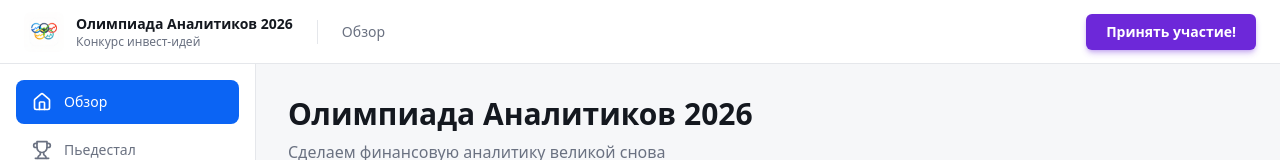
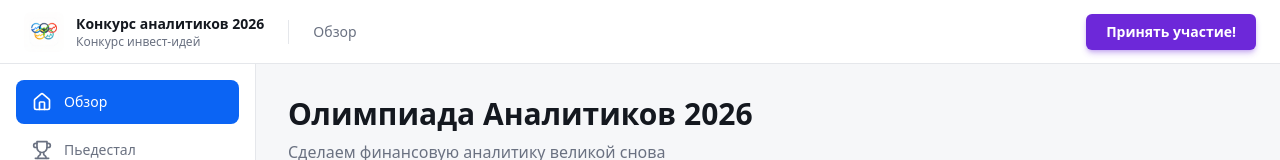
Before and after one commit to JohnyD2042/v0-InvestIdei-contest, a Next.js app: page / in a window 1280 px wide. Shown: the top 160 px of the page. Built offline with nearby package versions, Linux system fonts and the light colour scheme.

Commit message:
fix: update header text for 2026 competition
Change "Олимпиада Аналитиков 2026" to "Конкурс аналитиков 2026"

```diff
--- a/components/dashboard-layout.tsx
+++ b/components/dashboard-layout.tsx
@@ -82,7 +82,7 @@ export function DashboardLayout({ children }: DashboardLayoutProps) {
                 {/* eslint-disable-next-line @next/next/no-img-element */}
                 <img src="/logo.png" alt="Logo" width={40} height={40} className="rounded-lg shrink-0" />
                 <div>
-                  <span className="font-bold text-foreground text-base">Олимпиада Аналитиков 2026</span>
+                  <span className="font-bold text-foreground text-base">Конкурс аналитиков 2026</span>
                   <span className="text-xs text-muted-foreground block">Конкурс инвест-идей</span>
                 </div>
               </div>
@@ -103,8 +103,8 @@ export function DashboardLayout({ children }: DashboardLayoutProps) {
             {/* eslint-disable-next-line @next/next/no-img-element */}
             <img src="/logo.png" alt="Logo" width={40} height={40} className="rounded-lg shrink-0" />
             <div>
-              <span className="hidden sm:block font-bold text-foreground text-sm">Олимпиада Аналитиков 2026</span>
-              <span className="sm:hidden font-bold text-foreground text-sm">ОлА 2026</span>
+              <span className="hidden sm:block font-bold text-foreground text-sm">Конкурс аналитиков 2026</span>
+              <span className="sm:hidden font-bold text-foreground text-sm">Конкурс 2026</span>
               <span className="text-xs text-muted-foreground block">Конкурс инвест-идей</span>
             </div>
           </div>
```
